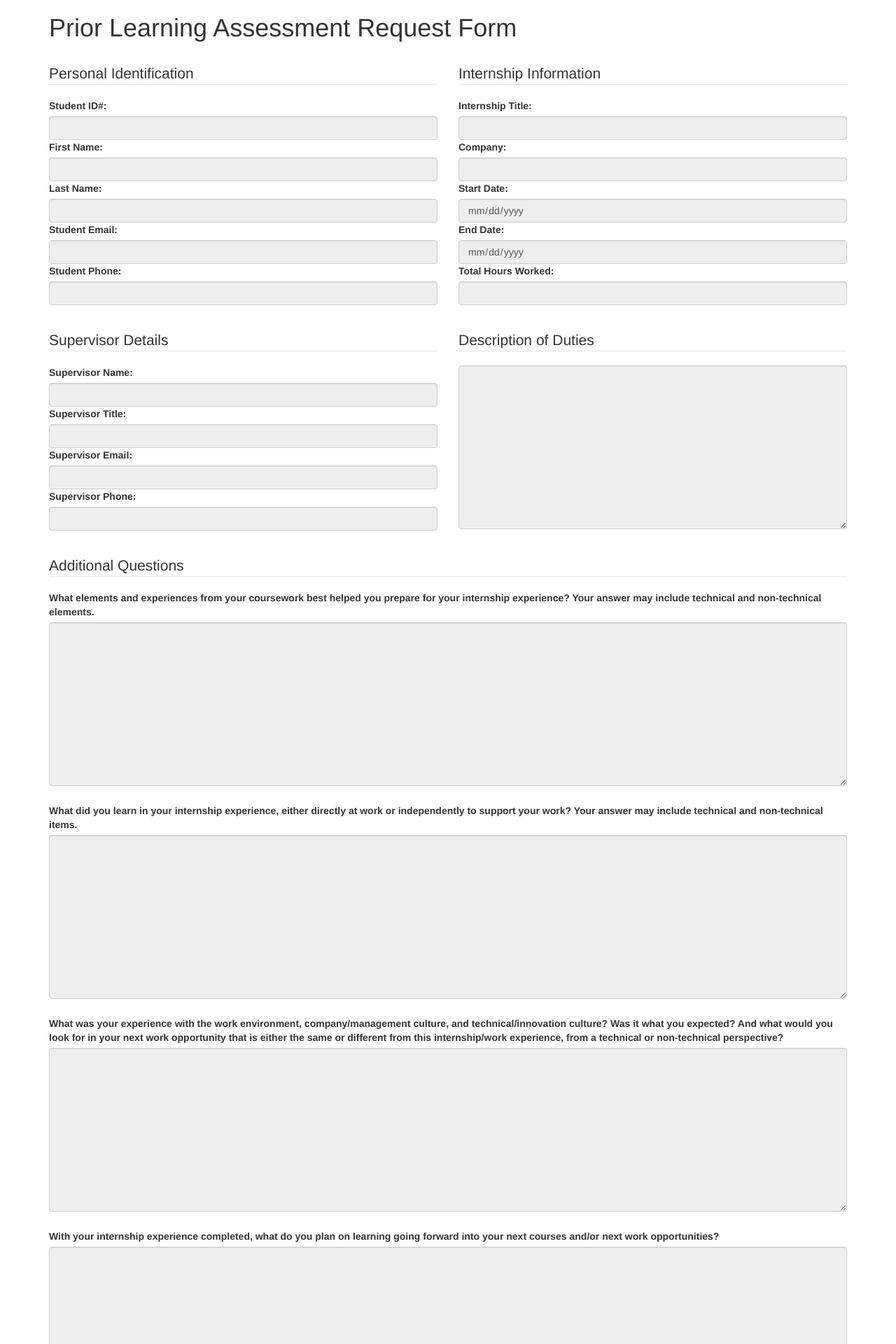
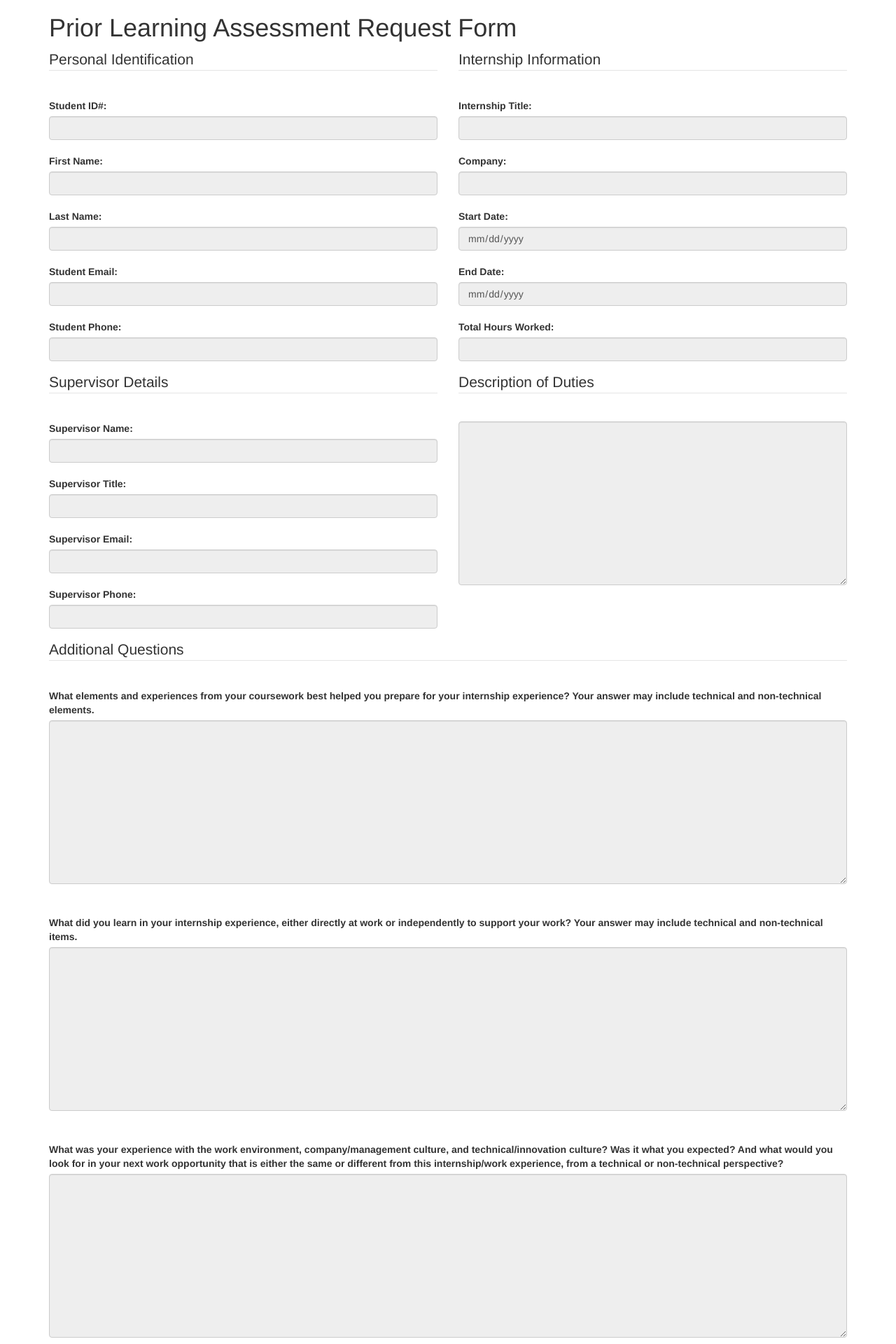
Before and after one commit to h4r3krsna/IT486_pla_project, a PHP site: template views/approval_form.php in a window 1280 px wide. Shown: the top 1920 px of the page at 70% size. Run offline with PHP 8.4, Linux system fonts and the light colour scheme; the template is opened without the code that fills it, so the values that code supplies are empty.

Commit message:
form layout fixes

```diff
--- a/views/approval_form.php
+++ b/views/approval_form.php
@@ -27,82 +27,112 @@ $f3 = \Base::instance();
     <form id="plaform" name="plaform" action="#">
         <div class="row">
             <div class="col-xs-12 col-sm-12 col-md-6 col-lg-6">
-                <div class="form-group">
                 <fieldset>
                     <legend>Personal Identification</legend>
+                    <div class="form-group">
                         <label for="student-id">Student ID#:</label>
                         <input type="number" class="form-control" id="student-id" name="student-id" value="<?php echo $f3->get("studentid"); ?>" disabled>
+                    </div>
+                    <div class="form-group">
                         <label for="first-name">First Name:</label>
                         <input type="text" class="form-control" id="first-name" name="first-name" value="<?php echo $f3->get("firstname"); ?>" disabled>
+                    </div>
+                    <div class="form-group">
                         <label for="last-name">Last Name:</label>
                         <input type="text" class="form-control" id="last-name" name="last-name" value="<?php echo $f3->get("lastname"); ?>" disabled>
+                    </div>
+                    <div class="form-group">
                         <label for="student-email">Student Email:</label>
                         <input type="email" class="form-control" id="student-email" name="student-email" value="<?php echo $f3->get("studentemail"); ?>" disabled>
+                    </div>
+                    <div class="form-group">
                         <label for="student-phone">Student Phone:</label>
                         <input type="text" class="form-control" id="student-phone" name="student-phone" value="<?php echo $f3->get("studentphone") ?>" disabled>
+                    </div>
                 </fieldset>
             </div>
-            </div>
             <div class="col-xs-12 col-sm-12 col-md-6 col-lg-6">
-                <div class="form-group">
                 <fieldset>
                     <legend>Internship Information</legend>
+                    <div class="form-group">
                         <label for="internship-title">Internship Title:</label>
                         <input type="text" class="form-control" id="internship-title" name="internship-title" value="<?php echo $f3->get("internshiptitle"); ?>" disabled>
+                    </div>
+                    <div class="form-group">
                         <label for="company">Company:</label>
                         <input type="text" class="form-control" id="company" name="company" value="<?php echo $f3->get("company"); ?>" disabled>
+                    </div>
+                    <div class="form-group">
                         <label for="start-date">Start Date:</label>
                         <input type="date" class="form-control" id="start-date" name="start-date" value="<?php echo $f3->get("startdate"); ?>" disabled>
+                    </div>
+                    <div class="form-group">
                         <label for="end-date">End Date:</label>
                         <input type="date" class="form-control" id="end-date" name="end-date" value="<?php echo $f3->get("enddate"); ?>" disabled>
+                    </div>
+                    <div class="form-group">
                         <label for="hours-worked">Total Hours Worked:</label>
                         <input type="number" class="form-control" id="hours-worked" name="hours-worked" value="<?php echo $f3->get("hoursworked"); ?>" disabled>
+                    </div>
                 </fieldset>
-                </div>
             </div>
         </div>
         <div class="row">
             <div class="col-xs-12 col-sm-12 col-md-6 col-lg-6">
-                <div class="form-group">
                 <fieldset>
                     <legend>Supervisor Details</legend>
+                    <div class="form-group">
                         <label for="supervisor-name">Supervisor Name:</label>
                         <input type="text" class="form-control" id="supervisor-name" name="supervisor-name" value="<?php echo $f3->get("supervisorname"); ?>" disabled>
+                    </div>
+                    <div class="form-group">
                         <label for="supervisor-title">Supervisor Title:</label>
                         <input type="text" class="form-control" id="supervisor-title" name="supervisor-title" value="<?php echo $f3->get("supervisortitle"); ?>" disabled>
+                    </div>
+                    <div class="form-group">
                         <label for="supervisor-email">Supervisor Email:</label>
                         <input type="email" class="form-control" id="supervisor-email" name="supervisor-email" value="<?php echo $f3->get("supervisoremail"); ?>" disabled>
+                    </div>
+                    <div class="form-group">
                         <label for="supervisor-phone">Supervisor Phone:</label>
                         <input type="number" class="form-control" id="supervisor-phone" name="supervisor-phone" value="<?php echo $f3->get("supervisorphone"); ?>" disabled>
+                    </div>
                 </fieldset>
             </div>
-            </div>
             <div class="col-xs-12 col-sm-12 col-md-6 col-lg-6">
-                <div class="form-group">
                 <fieldset>
                     <legend>Description of Duties</legend>
+                    <div class="form-group">
                         <textarea class="form-control" id="duties-description" name="duties-description" rows="11" disabled><?php echo $f3->get("dutiesdescription"); ?></textarea>
+                    </div>
                 </fieldset>
-                </div>
             </div>
         </div>
         <div class="row">
             <div class="col-xs-12">
-                <div class="form-group">
                 <fieldset>
                     <legend>Additional Questions</legend>
+                    <div class="form-group">
                         <label for="reflection0">What elements and experiences from your coursework best helped you prepare for your internship experience? Your answer may include technical and non-technical elements.</label>
                         <textarea class="form-control" id="reflection0" name="reflection0" rows="11" disabled><?php echo $f3->get("reflection0"); ?></textarea>
+                    </div>
+                    <div class="form-group">
                         <label for="reflection1" class="reflection">What did you learn in your internship experience, either directly at work or independently to support your work? Your answer may include technical and non-technical items.</label>
                         <textarea class="form-control" id="reflection1" name="reflection1" rows="11" disabled><?php echo $f3->get("reflection1"); ?></textarea>
+                    </div>
+                    <div class="form-group">
                         <label for="reflection2" class="reflection">What was your experience with the work environment, company/management culture, and technical/innovation culture? Was it what you expected? And what would you look for in your next work opportunity that is either the same or different from this internship/work experience, from a technical or non-technical perspective?</label>
                         <textarea class="form-control" id="reflection2" name="reflection2" rows="11" disabled><?php echo $f3->get("reflection2"); ?></textarea>
+                    </div>
+                    <div class="form-group">
                         <label for="reflection3" class="reflection">With your internship experience completed, what do you plan on learning going forward into your next courses and/or next work opportunities?</label>
                         <textarea class="form-control" id="reflection3" name="reflection3" rows="11" disabled><?php echo $f3->get("reflection3"); ?></textarea>
+                    </div>
+                    <div class="form-group">
                         <label for="reflection4" class="reflection">With your internship experience completed, what would your recommendations/advice be to students who are searching for their first internship and/or are preparing to start their first internship experience?</label>
                         <textarea class="form-control" id="reflection4" name="reflection4" rows="11" disabled><?php echo $f3->get("reflection4"); ?></textarea>
+                    </div>
                 </fieldset>
-                </div>
             </div>
         </div>
     </form>
```
Lines whose indentation alone changed are shown as unchanged.
